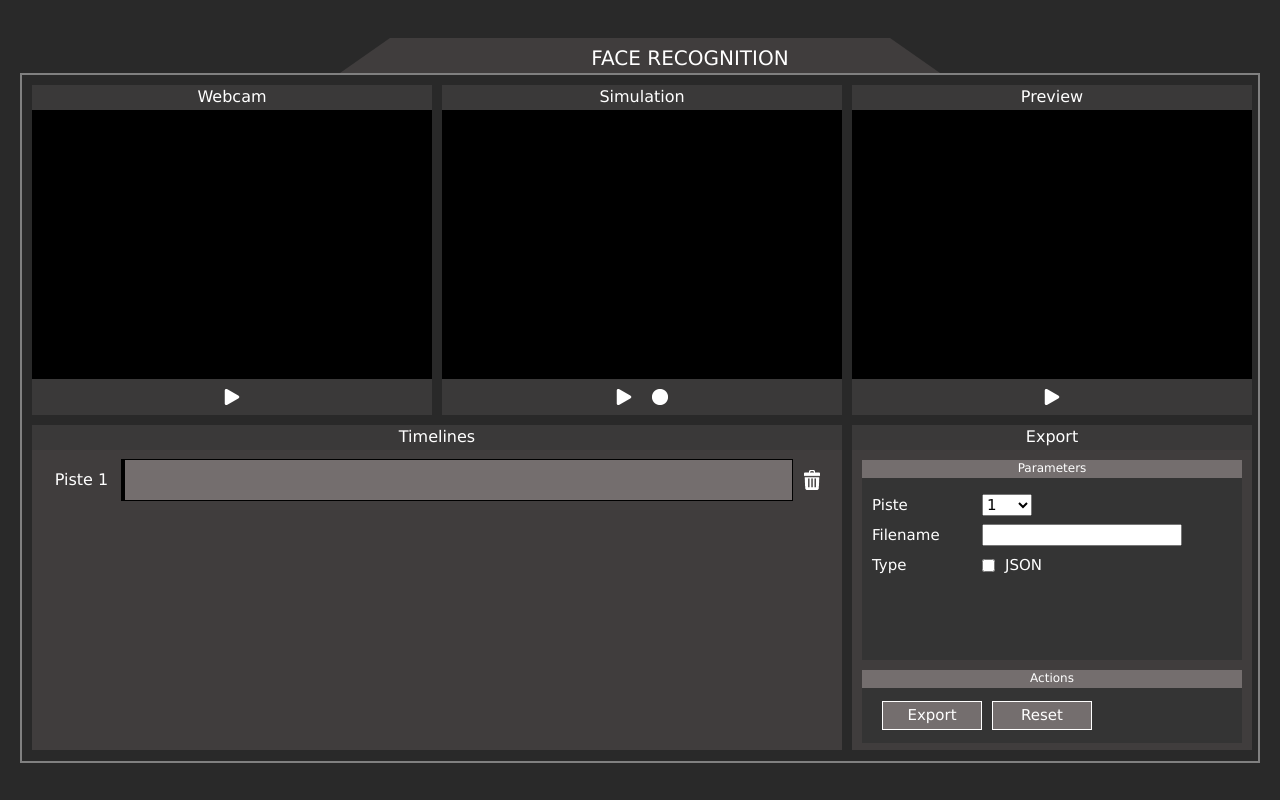
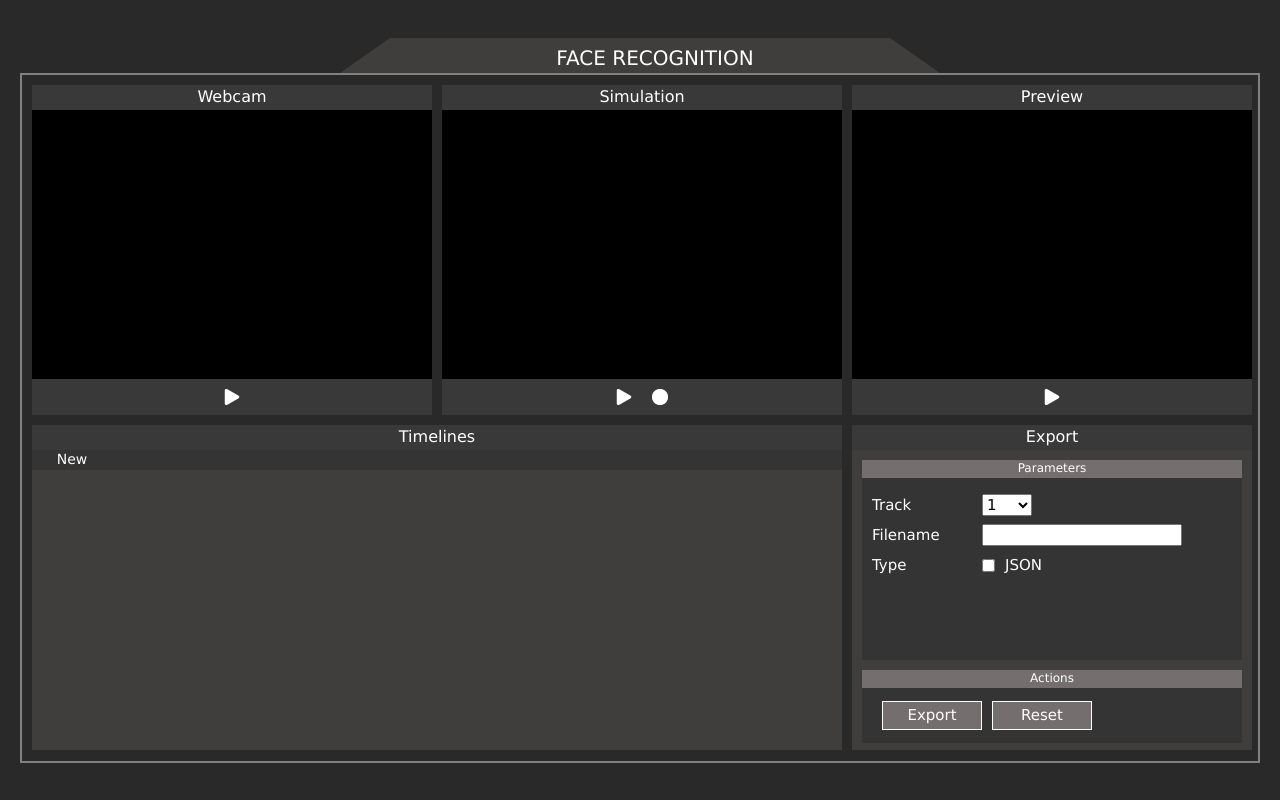
Before and after one commit to mousqtr/FaceRecorder, a React (Create React App) app: page / in a window 1280 px wide. Built offline with nearby package versions, Linux system fonts and the light colour scheme.

Commit message:
Add multi tracks

```diff
--- a/src/App.css
+++ b/src/App.css
@@ -40,7 +40,7 @@ html, body, #root, #app {
   margin: 0;
   position: absolute;
   top: 5px;
-  left: 150px;
+  left: 115px;
 }
 
 #app .section {
--- a/src/components/Export/Export.css
+++ b/src/components/Export/Export.css
@@ -29,7 +29,7 @@
     padding: 10px;
 }
 
-#export .piste select {
+#export .track select {
     width: 50px;
     height: 22px;
     font-size: 15px;
--- a/src/components/Export/Export.js
+++ b/src/components/Export/Export.js
@@ -9,7 +9,7 @@ import * as recognitionSelectors    from './../../store/selectors/recognition';
 
 export default function Export () {
 
-    const frames = useSelector(recognitionSelectors.getFrames);
+    const tracks = useSelector(recognitionSelectors.getTracks);
 
     const downloadFile = ({ data, fileName, fileType }) => {
         const blob = new Blob([data], { type: fileType });
@@ -26,11 +26,11 @@ export default function Export () {
     }
 
     const handleExportJSON = (event) => {
-        console.log(frames);
+        console.log(tracks[0]);
         event.preventDefault()
 
         let dataToExport = [];
-        frames.forEach(element => {
+        tracks[0].forEach(element => {
             dataToExport.push(element);
         });
 
@@ -49,20 +49,20 @@ export default function Export () {
             <div className="block parameters">
                 <h3 className="center">Parameters</h3>
                 <div className="content">
-                    <div className="setting piste">
-                        <label for="piste">Piste</label>
+                    <div className="setting track">
+                        <label>Track</label>
                         <select>
                             <option>1</option>
                         </select>
                     </div>
                     <div className="setting filename">
-                        <label for="filename">Filename</label>
+                        <label>Filename</label>
                         <input name="filename"/>
                     </div>
                     <div className="setting type">
-                        <label for="type">Type</label>
+                        <label>Type</label>
                         <input type="checkbox" name="json"></input>
-                        <label for="json">JSON</label>
+                        <label>JSON</label>
                     </div>
                 </div>
             </div>
--- a/src/components/Preview/Preview.js
+++ b/src/components/Preview/Preview.js
@@ -20,25 +20,26 @@ const Preview = (props, ref) => {
     const dispatch = useDispatch();
 
     const isPreviewPlay     = useSelector(recognitionSelectors.getPreviewPlay);
-    const frames            = useSelector(recognitionSelectors.getFrames);
     const timelinePosition  = useSelector(recognitionSelectors.getTimelinePosition);
+    const selectedTrack     = useSelector(recognitionSelectors.getSelectedTrack);
+    const tracks            = useSelector(recognitionSelectors.getTracks);
 
     const { webcamRef, previewRef } = ref;
 
     const handlePlay = () => {
-        if (!isPreviewPlay) {
+        if (!isPreviewPlay && selectedTrack > -1) {
             dispatch(recognitionActions.setPreviewPlay(true));
             console.log(timelinePosition);
             let index = timelinePosition;
             interval = setInterval(() => {
-                if (frames.length > index) {
+                if (tracks[selectedTrack].length > index) {
                     dispatch(recognitionActions.setTimelinePosition(index));
                     const videoWidth = webcamRef.current.videoWidth;
                     const videoHeight = webcamRef.current.videoHeight;
                     previewRef.current.width = videoWidth;
                     previewRef.current.height = videoHeight;
                     const ctx = previewRef.current.getContext("2d");
-                    drawFrame(frames[index], ctx);
+                    drawFrame(tracks[selectedTrack][index], ctx);
                     index++;
                 }
             }, 100);
--- a/src/components/Simulation/Simulation.js
+++ b/src/components/Simulation/Simulation.js
@@ -25,8 +25,9 @@ const Simulation = (props, ref) => {
 
     const isSimulationPlay   = useSelector(recognitionSelectors.getSimulationPlay);
     const isSimulationRecord = useSelector(recognitionSelectors.getSimulationRecord);
-    const frames             = useSelector(recognitionSelectors.getFrames);
     const isWebcamPlay       = useSelector(recognitionSelectors.getWebcamPlay);
+    const selectedTrack      = useSelector(recognitionSelectors.getSelectedTrack);
+    const tracks             = useSelector(recognitionSelectors.getTracks);
 
     const { webcamRef, canvasRef } = ref;
     const loadingRef = useRef(null);
@@ -49,7 +50,7 @@ const Simulation = (props, ref) => {
     }
 
     const handleRecord = () => {
-        if (!isSimulationRecord) {
+        if (!isSimulationRecord && selectedTrack !== -1) {
             dispatch(recognitionActions.setSimulationRecord(true));
             recordRef.current = true;
         }
@@ -58,7 +59,7 @@ const Simulation = (props, ref) => {
     const handleSave = () => {
         if (isSimulationRecord) {
             dispatch(recognitionActions.setSimulationRecord(false));
-            dispatch(recognitionActions.setTimelineWidth(frames.length + "px"));
+            dispatch(recognitionActions.setTimelineWidth(tracks[selectedTrack].length + "px"));
             recordRef.current = false;
         }
     }
--- a/src/components/Timelines/Timelines.css
+++ b/src/components/Timelines/Timelines.css
@@ -1,8 +1,22 @@
 #timelines .view {
     background-color: #403d3d;
+    overflow-y: auto;
 }
 
-#timelines .piste {
+#timelines .view::-webkit-scrollbar {
+    width: 5px;
+}
+
+#timelines .view::-webkit-scrollbar-track {
+    -webkit-box-shadow: inset 0 0 6px rgba(0,0,0,0.3);
+}
+
+#timelines .view::-webkit-scrollbar-thumb {
+    background-color: #746e6e;
+    border-radius: 25px;
+}
+
+#timelines .track {
     width: 100%;
     height: 60px;
     padding-left: 10px;
@@ -12,14 +26,14 @@
     flex-direction: row;
 }
 
-#timelines .pisteName {
+#timelines .track .trackName {
     width: 10%;
     height: 50px;
     float: left;
     color: white;
 }
 
-#timelines .timeline {
+#timelines .track .timeline {
     width: 85%;
     height: 42px;
     border: 1px solid black;
@@ -29,26 +43,26 @@
     overflow-y: hidden;
 }
 
-#timelines .timeline::-webkit-scrollbar {
+#timelines .track .timeline::-webkit-scrollbar {
     height: 8px;
 }
 
-#timelines .timeline::-webkit-scrollbar-track {
+#timelines .track .timeline::-webkit-scrollbar-track {
     -webkit-box-shadow: inset 0 0 6px rgba(0,0,0,0.3);
 }
 
-#timelines .timeline::-webkit-scrollbar-thumb {
+#timelines .track .timeline::-webkit-scrollbar-thumb {
     background-color: #864f9a;
     border-radius: 25px;
 }
 
-#timelines .timelineOut {
+#timelines .track .timelineOut {
     height: 50px;
     border-right: 2px solid black;
     background-color: silver;
 }
 
-#timelines .timelineIn {
+#timelines .track .timelineIn {
     width: 0px;
     height: 100%;
     background-color: rgb(255, 255, 255, 0.2);
@@ -58,7 +72,7 @@
     white-space: nowrap;
 }
 
-#timelines button {
+#timelines .track button {
     width: 5%;
     height: 50px;
     float: left;
@@ -66,7 +80,23 @@
     border: none;
 }
 
-#timelines img {
+#timelines .track img {
     width: 20px;
     height: 20px;
 }
+
+#timelines .toolsBar {
+    width: 100%;
+    height: 20px;
+    background-color: #343434;
+}
+
+#timelines .toolsBar button {
+    width: 80px;
+    height: 100%;
+    float: left;
+    background-color: inherit;
+    border: none;
+    color: white;
+    font-size: 14px;
+}
--- a/src/components/Timelines/Timelines.js
+++ b/src/components/Timelines/Timelines.js
@@ -18,7 +18,8 @@ const Timelines = (props, ref) => {
 
     const timelineWidth     = useSelector(recognitionSelectors.getTimelineWidth);
     const timelinePosition  = useSelector(recognitionSelectors.getTimelinePosition);
-    const frames            = useSelector(recognitionSelectors.getFrames);
+    const selectedTrack     = useSelector(recognitionSelectors.getSelectedTrack);
+    const tracks            = useSelector(recognitionSelectors.getTracks);
 
     const timelineRef = useRef(null);
     const { webcamRef, previewRef } = ref;
@@ -31,23 +32,43 @@ const Timelines = (props, ref) => {
         // let pct = Math.floor((size / timelineRef.current.clientWidth) * 100);
 
         // Change preview frame
-        if (frames.length > size) {
+        if (selectedTrack > -1 && tracks[selectedTrack].length > size) {
             const videoWidth = webcamRef.current.videoWidth;
             const videoHeight = webcamRef.current.videoHeight;
             previewRef.current.width = videoWidth;
             previewRef.current.height = videoHeight;
             const ctx = previewRef.current.getContext("2d");
-            drawFrame(frames[size], ctx);
+            drawFrame(tracks[selectedTrack][size], ctx);
+        }
     }
 
+    const handleSelectTrack = (pIndex) => {
+        dispatch(recognitionActions.setSelectedTrack(pIndex));
+    }
+
+    const handleNew = () => {
+        dispatch(recognitionActions.addTrack());
+    }
+
+    const handleDelete = (pindex) => {
+        dispatch(recognitionActions.removeTrack(pindex));
     }
 
     return (
         <div id="timelines" className="section rectangle">
             <div className="title center">Timelines</div>
             <div className="view">
-                <div className="piste">
-                    <div className="pisteName center">Piste 1</div>
+                <div className="toolsBar">
+                    <button
+                        className="center"
+                        onClick={handleNew}>
+                            New
+                    </button>
+                </div>
+                {
+                    tracks.map((track, index) =>
+                        <div key={index} className="track" onClick={() => handleSelectTrack(index)} style={{backgroundColor: (selectedTrack === index) ? '#525252' : 'inherit'}}>
+                            <div className="trackName center">Track {index + 1}</div>
                             <div className="timeline">
                                 <div ref={timelineRef} className="timelineOut" onClick={(e) => handleTimeline(e)} style={{width: timelineWidth}}>
                                 <div className="timelineIn" style={{width: timelinePosition+'px'}}></div>
@@ -55,10 +76,13 @@ const Timelines = (props, ref) => {
                             </div>
                             <button
                                 className="center"
-                        onClick={handleTimeline}>
+                                onClick={() => handleDelete(index)}>
                                     <img src={trash} type="button" alt="trash" />
                             </button>
                         </div>
+                    )
+                }
+
             </div>
         </div>
     );
--- a/src/store/features/recognition.js
+++ b/src/store/features/recognition.js
@@ -10,7 +10,8 @@ const { actions, reducer } = createSlice({
         isPreviewPlay: false,
         timelineWidth: '0px',
         timelinePosition: 0,
-        frames: []
+        tracks: [],
+        selectedTrack: -1
     },
     reducers: {
         setWebcamPlay: (state, action) => {
@@ -31,9 +32,24 @@ const { actions, reducer } = createSlice({
         setTimelinePosition: (state, action) => {
             state.timelinePosition = action.payload
         },
+        addTrack: (state, action) => {
+            state.tracks.push([]);
+        },
+        removeTrack: (state, action) => {
+            if (action.payload > -1) {
+                state.tracks.splice(action.payload, 1);
+            }
+        },
         addFrame: (state, action) => {
-            state.frames.push(action.payload);
+            if (state.selectedTrack > -1 && state.selectedTrack < state.tracks.length) {
+                state.tracks[state.selectedTrack].push(action.payload);
+            }
         },
+        setSelectedTrack: (state, action) => {
+            if (state.tracks.length > action.payload) {
+                state.selectedTrack = action.payload
+            }
+        }
     },
 });
 
@@ -44,7 +60,10 @@ export const {
     setPreviewPlay,
     setTimelineWidth,
     setTimelinePosition,
-    addFrame
+    addTrack,
+    removeTrack,
+    addFrame,
+    setSelectedTrack
 } = actions;
 
 export default reducer;
--- a/src/store/selectors/recognition.js
+++ b/src/store/selectors/recognition.js
@@ -10,4 +10,6 @@ export const getTimelineWidth = (state) => state.recognition.timelineWidth;
 
 export const getTimelinePosition = (state) => state.recognition.timelinePosition;
 
-export const getFrames = (state) => state.recognition.frames;
+export const getTracks = (state) => state.recognition.tracks;
+
+export const getSelectedTrack = (state) => state.recognition.selectedTrack;
```
Lines whose indentation alone changed are shown as unchanged.
